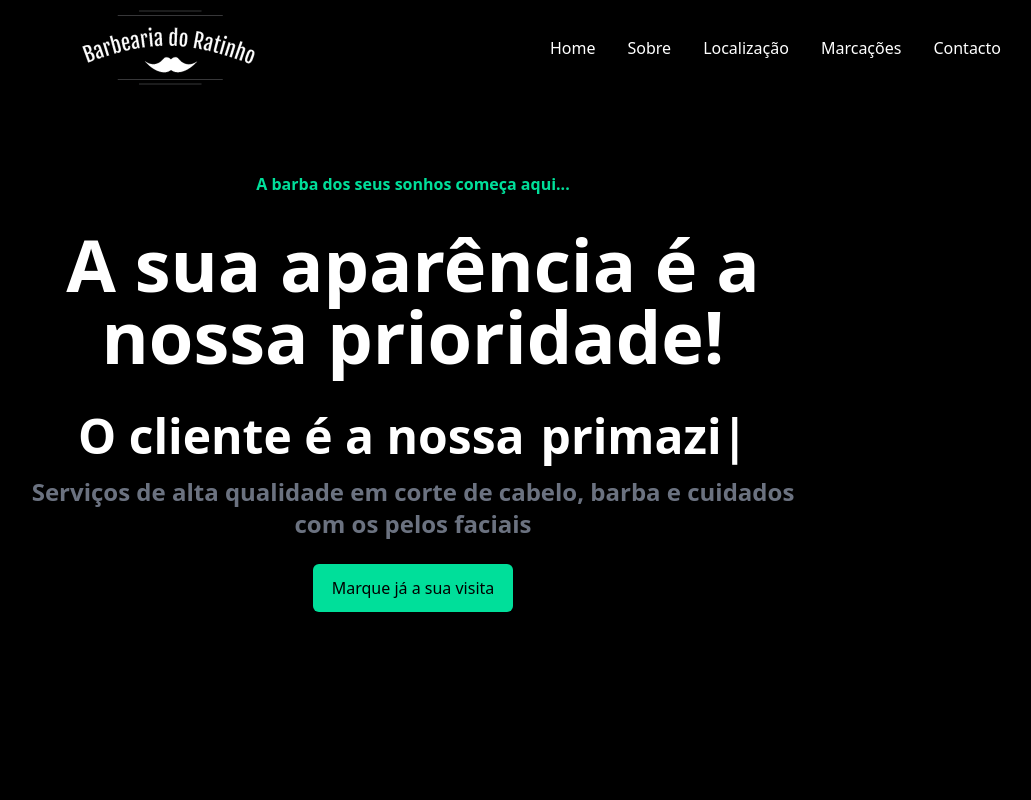
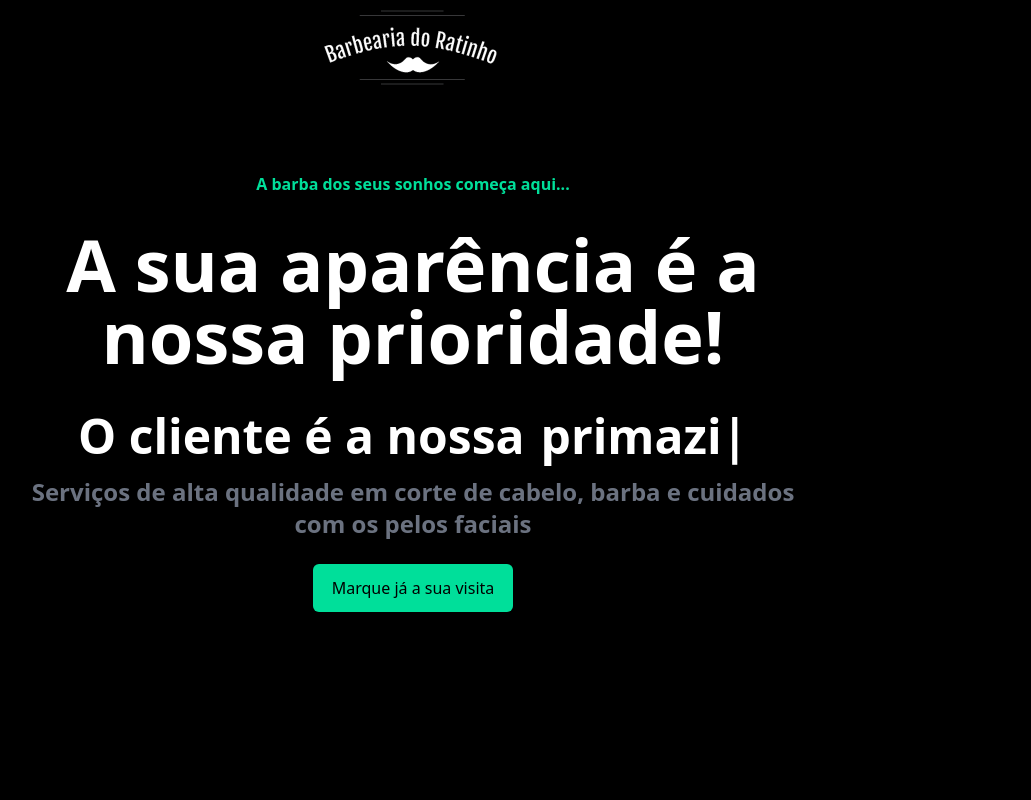
Before and after one commit to joleite66/barbearia-do-ratinho, a React (Create React App) app: page / in a window 1280 px wide. Shown: the top 800 px of the page, without its empty margins (227-1258 px from the left). Built offline with nearby package versions, Linux system fonts and the light colour scheme.

Commit message:
Bug Fixing

```diff
--- a/src/App.js
+++ b/src/App.js
@@ -1,7 +1,7 @@
 import Footer from "./components/Footer";
 import Fotos from "./components/Fotos";
-import Intro from "./components/Intro";
-import Navbar from "./components/Navbar";
+import Home from "./components/Home";
+import NavBar from "./components/NavBar";
 import Newsletter from "./components/Newsletter";
 import React from "react";
 import Services from "./components/Services";
@@ -9,8 +9,8 @@ import Services from "./components/Services";
 function App() {
   return (
     <div>
-      <Navbar />
-      <Intro />
+      <NavBar />
+      <Home />
       <Fotos />
       <Services />
       <Newsletter />
--- a/src/components/Intro.jsx
+++ b/src/components/Home.jsx
@@ -2,9 +2,9 @@ import React from "react";
 import Typed from "react-typed";
 
 const onClickAlert = () => {
-  alert("\n Funconalidade brevemente disponivel \n \n Para marcações contactar   914 716 580");
+  alert("\n Funcionalidade brevemente disponivel \n \n Para marcações contactar   914 716 580");
 }
-const Intro = () => {
+const Home = () => {
   return (
     <div className="text-white">
       <div className="max-w-[800px] mt-[-96px] w-full h-screen mx-auto text-center flex flex-col justify-center">
@@ -38,4 +38,4 @@ const Intro = () => {
   );
 };
 
-export default Intro;
+export default Home;
--- a/src/components/NavBar.jsx
+++ b/src/components/NavBar.jsx
@@ -16,7 +16,17 @@ const Navbar = () => {
         <img src={logo} alt="Barbearia do Ratinho" />
       </h1>
 
-      <ul className="hidden md:flex">
+    </div>
+  );
+};
+
+export default Navbar;
+
+
+
+/*
+
+     <ul className="hidden ">
         <li className="p-4">Home</li>
         <li className="p-4">Sobre</li>
         <li className="p-4">Localização</li>
@@ -42,8 +52,4 @@ const Navbar = () => {
         <li className="p-4 border-b border-gray-600">About</li>
         <li className="p-4">Contact</li>
       </ul>
-    </div>
-  );
-};
-
-export default Navbar;
+*/
--- a/src/components/Newsletter.jsx
+++ b/src/components/Newsletter.jsx
@@ -2,7 +2,7 @@ import React from "react";
 
 const onClickAlert = () => {
   alert(
-    "\n Funconalidade brevemente disponivel \n \n Para marcações contactar   914 716 580"
+    "\n Funcionalidade brevemente disponivel \n \n Para marcações contactar   914 716 580"
   );
 };
 
--- a/src/components/Services.jsx
+++ b/src/components/Services.jsx
@@ -4,7 +4,7 @@ import Cabelo from "../assets/logo_cabelo.png";
 import React from "react";
 
 const onClickAlert = () => {
-  alert("\n Funconalidade brevemente disponivel \n \n Para marcações contactar   914 716 580");
+  alert("\n Funcionalidade brevemente disponivel \n \n Para marcações contactar   914 716 580");
 }
 
 
```
